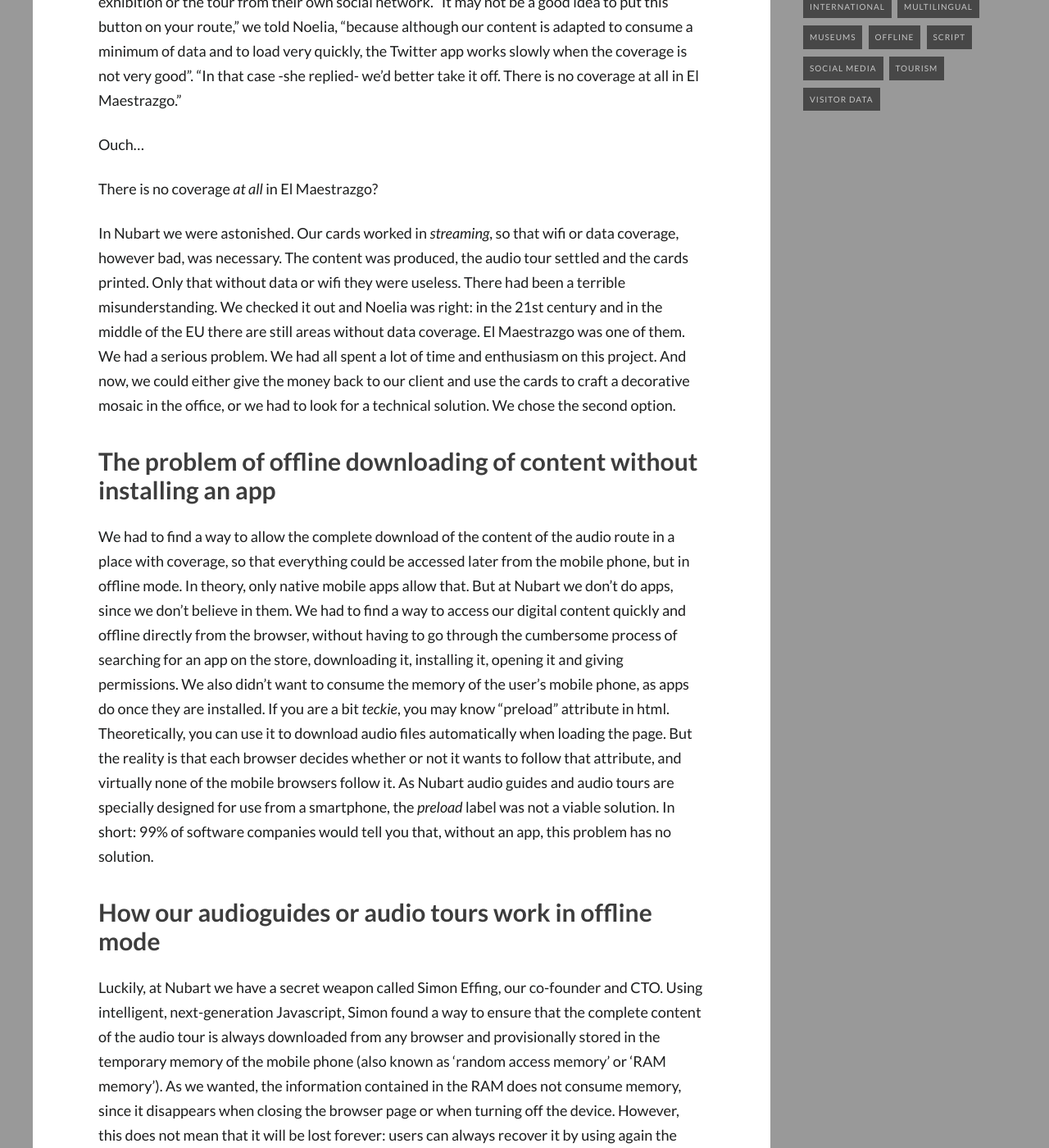
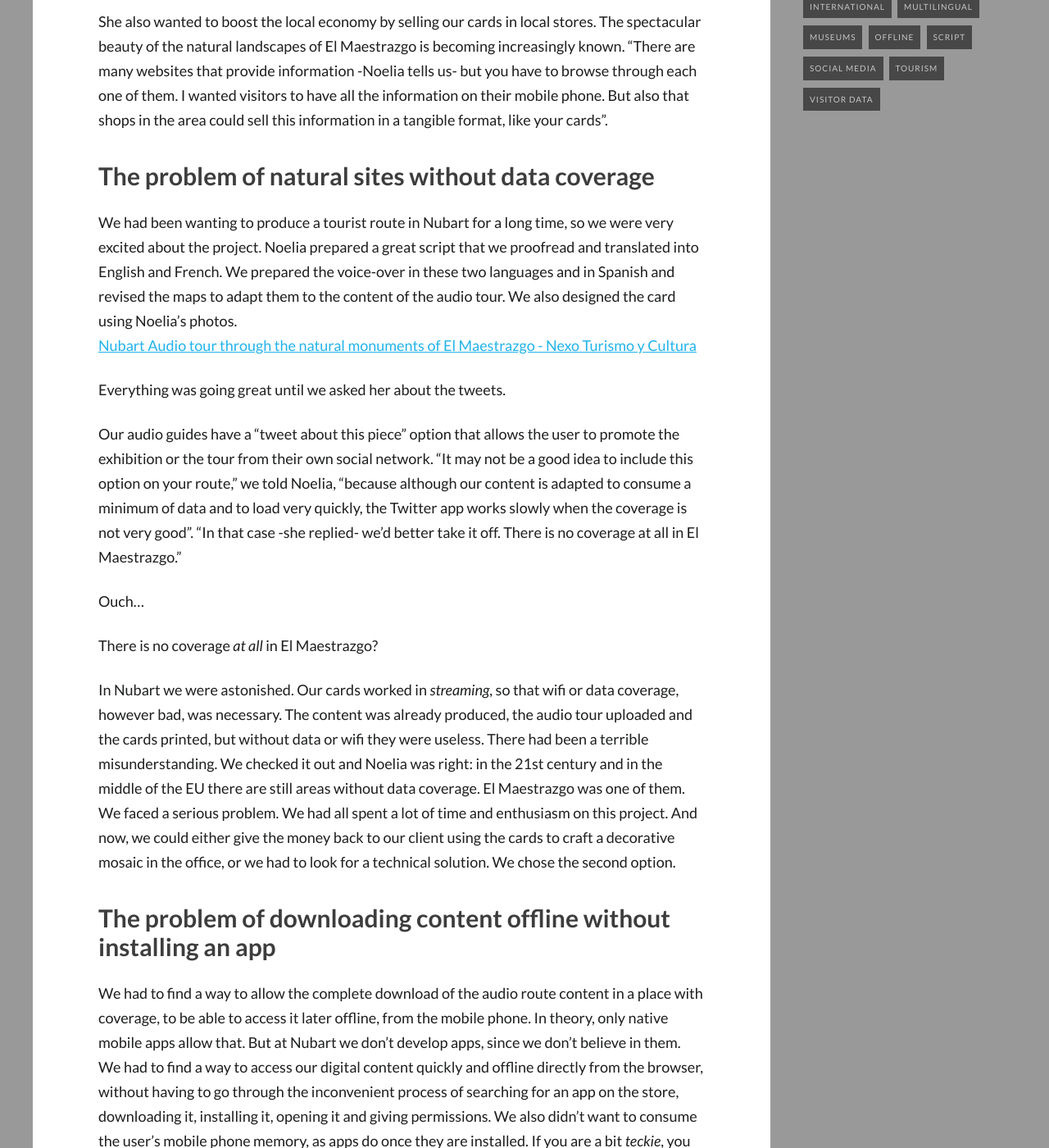
Before and after one commit to nubart/blog-en, a Jekyll site: the page built from _posts/2018-06-14-digital-audio-guides-tours-offline.md, in a window 1280 px wide and 1400 px high, scrolled down 1444 px. Shown: the whole window at 82% size. Built offline with Jekyll 4.4.1, drawn with Linux system fonts in a browser that asks for light colours; some web fonts are replaced; comment, search, counter and statistics services are not loaded; some of the changed text lies outside the part shown.

Commit message:
New blog post - offline mode 4

```diff
--- a/_posts/2018-06-14-digital-audio-guides-tours-offline.md
+++ b/_posts/2018-06-14-digital-audio-guides-tours-offline.md
@@ -13,52 +13,52 @@
 tags: [audio tour, offline]
 ---
 
-Sometimes a problem ends up being a great opportunity. This is what we had the opportunity to see with the audio tour through the natural monuments of the Maestrazgo (Teruel) that we produced for Nexo Turismo y Cultura and that was the origin of our first offline digital audio guide for smartphones that works without wifi and without coverage. Here's the story.
+Sometimes a problem is an opportunity in disguise. This is what we experienced when producing the audio tour to visit the natural monuments of El Maestrazgo (Teruel, Spain) for Nexo Turismo y Cultura. It was the origin of our offline digital audio guides for smartphones that work without wifi and without coverage. Here's the story.
 
 <!--more-->
 
-## Not only audio guides, we also do audio tours
+## We not only create audio guides, but also audio tours
 
-Our card-shaped audio guides are not only useful for museums. They can also be offered at alternative points of sale, such as tourist information offices, and can be adapted for guided tours of larger areas, such as cities or natural spaces. Noelia Porrúa recognized this when she settled in the wonderful region of Maestrazgo in Teruel (Spain) and decided to found her company [Nexo Turismo y Cultura.](https://www.nexoturismocultura.com/){:target="_blank"}
+Our card-shaped audio guides are not only valuable for museums. They can also be adapted for guided tours of larger areas, such as cities or natural spaces and be offered at alternative points of sale, such as tourist information offices. Noelia Porrúa noticed this when she settled in the wonderful region of Maestrazgo in Teruel (Spain) and decided to found her company [Nexo Turismo y Cultura.](https://www.nexoturismocultura.com/){:target="_blank"}
 
-Noelia contacted us because, in addition to the guided tours she is preparing for hikers, she also wanted to offer something to lone rangers who want to know the territory on their own, without the company of a guide, and to do so in their own language.
+Noelia contacted us because, in addition to the guided tours she is preparing for hikers, she also wanted to offer something to hikers who want to discover the natural sights at their own pace, without the company of a guide, and in their language.
 
-She also wanted to boost the local economy by selling our cards in local stores. The spectacular beauty of the natural landscapes of El Maestrazgo is becoming more and more well known. "There are many websites that provide information -Noelia tells us- but you have to visit them all one by one. I wanted visitors to have all the information on their mobile phone. But also that the shops in the area can offer this information in a tangible format that can be sold, like your cards”.
+She also wanted to boost the local economy by selling our cards in local stores. The spectacular beauty of the natural landscapes of El Maestrazgo is becoming increasingly known. "There are many websites that provide information -Noelia tells us- but you have to browse through each one of them. I wanted visitors to have all the information on their mobile phone. But also that  shops in the area could sell this information in a tangible format, like your cards”.
 
 ## The problem of natural sites without data coverage
 
-We had been wanting to produce a tourist route in Nubart for a long time, so we were very excited about the project. Noelia prepared a great script that we proofread and translated into English and French. We prepared the voice-over in these two languages and in Spanish and reworked the maps to adapt them to the content of the audio tour. We also designed the card using Noelia's photos.
+We had been wanting to produce a tourist route in Nubart for a long time, so we were very excited about the project. Noelia prepared a great script that we proofread and translated into English and French. We prepared the voice-over in these two languages and in Spanish and revised the maps to adapt them to the content of the audio tour. We also designed the card using Noelia's photos.
 [Nubart Audio tour through the natural monuments of El Maestrazgo - Nexo Turismo y Cultura]({{site.baseurl}}/images/posts/audioguide-nexo-nubart.jpg){: .center-image }
 
 Everything was going great until we asked her about the tweets.
 
 
-Our audio guides have a "tweet about this piece" option that allows the user to promote the exhibition or the tour from their own social network. "It may not be a good idea to put this button on your route," we told Noelia, "because although our content is adapted to consume a minimum of data and to load very quickly, the Twitter app works slowly when the coverage is not very good”. "In that case -she replied- we'd better take it off. There is no coverage at all in El Maestrazgo.”
+Our audio guides have a "tweet about this piece" option that allows the user to promote the exhibition or the tour from their own social network. "It may not be a good idea to include this option on your route," we told Noelia, "because although our content is adapted to consume a minimum of data and to load very quickly, the Twitter app works slowly when the coverage is not very good”. "In that case -she replied- we'd better take it off. There is no coverage at all in El Maestrazgo.”
 
 Ouch...
 
 There is no coverage *at all* in El Maestrazgo?
 
-In Nubart we were astonished. Our cards worked in *streaming*, so that wifi or data coverage, however bad, was necessary. The content was produced, the audio tour settled and the cards printed. Only that without data or wifi they were useless. There had been a terrible misunderstanding.
+In Nubart we were astonished. Our cards worked in *streaming*, so that wifi or data coverage, however bad, was necessary. The content was already produced, the audio tour uploaded and the cards printed, but without data or wifi they were useless. There had been a terrible misunderstanding.
 We checked it out and Noelia was right: in the 21st century and in the middle of the EU there are still areas without data coverage. El Maestrazgo was one of them.
-We had a serious problem. We had all spent a lot of time and enthusiasm on this project. And now, we could either give the money back to our client and use the cards to craft a decorative mosaic in the office, or we had to look for a technical solution.
+We faced a serious problem. We had all spent a lot of time and enthusiasm on this project. And now, we could either give the money back to our client using the cards to craft a decorative mosaic in the office, or we had to look for a technical solution.
 We chose the second option.
 
-## The problem of offline downloading of content without installing an app
+## The problem of downloading content offline without installing an app
 
-We had to find a way to allow the complete download of the content of the audio route in a place with coverage, so that everything could be accessed later from the mobile phone, but in offline mode. In theory, only native mobile apps allow that. But at Nubart we don't do apps, since we don’t believe in them. We had to find a way to access our digital content quickly and offline directly from the browser, without having to go through the cumbersome process of searching for an app on the store, downloading it, installing it, opening it and giving permissions. We also didn't want to consume the memory of the user's mobile phone, as apps do once they are installed.
-If you are a bit *teckie*, you may know "preload" attribute in html. Theoretically, you can use it to download audio files automatically when loading the page. But the reality is that each browser decides whether or not it wants to follow that attribute, and virtually none of the mobile browsers follow it. As Nubart audio guides and audio tours are specially designed for use from a smartphone, the *preload* label was not a viable solution.
+We had to find a way to allow the complete download of the audio route content in a place with coverage, to be able to access it later offline, from the mobile phone. In theory, only native mobile apps allow that. But at Nubart we don't develop apps, since we don’t believe in them. We had to find a way to access our digital content quickly and offline directly from the browser, without having to go through the inconvenient process of searching for an app on the store, downloading it, installing it, opening it and giving permissions. We also didn't want to consume the user's mobile phone memory, as apps do once they are installed.
+If you are a bit *teckie*, you may be familiar with the "preload" attribute in html. Theoretically, you can use it to download audio files automatically when loading the page. But the reality is that each browser decides whether or not it wants to follow that attribute, and virtually none of the mobile browsers follow it. As Nubart audio guides and audio tours are specially designed to be used from a smartphone, the *preload* label was not a viable solution.
 In short: 99% of software companies would tell you that, without an app, this problem has no solution.
-## How our audioguides or audio tours work in offline mode
+## How do our audioguides or audio tours work in offline mode
 
-Luckily, at Nubart we have a secret weapon called Simon Effing, our co-founder and CTO. Using intelligent, next-generation Javascript, Simon found a way to ensure that the complete content of the audio tour is always downloaded from any browser and provisionally stored in the temporary memory of the mobile phone (also known as 'random access memory' or 'RAM memory'). As we wanted, the information contained in the RAM does not consume memory, since it disappears when closing the browser page or when turning off the device. However, this does not mean that it will be lost forever: users can always recover it by using again the unique code of their Nubart card. And all this immediately and easily, without downloading any app.
+Luckily, at Nubart we have Simon Effing, our co-founder and CTO. Using intelligent, next-generation Javascript, Simon found a way to ensure that the complete content of the audio tour is always downloaded from any browser and provisionally stored in the temporary memory of the mobile phone (also known as 'random access memory' or 'RAM memory'). The information contained in the RAM does not consume memory, since it disappears when closing the browser page or when turning off the device. However, this does not mean that it will be lost forever: users can always recover it by using the unique code of their Nubart card again. All this is done swiftly, without downloading any app.
 In this video you can see the whole process in real time:
 <iframe src="https://player.vimeo.com/video/250765199" width="640" height="360" frameborder="0" webkitallowfullscreen mozallowfullscreen allowfullscreen></iframe>{: .center-image }
-As you can see, the process to access our offline audio tours is as easy for Nubart users as that of a Nubart audio guide in conventional streaming. They just have to wait a little longer for the contents to load.
-Once we had the Noelia problem solved, we saw that the offline mode could also benefit other clients, such as the many museums that have Wi-Fi in the reception area, but a bad data coverage in the exhibition halls. It also solved a problem for non-EU tourists who do not want to pay *roaming* while using the audio guide, as they can download the content using a spot with free wifi.
-In the meantime, we have expanded this development further and now we also offer a hybrid solution, switching in offline mode only the audio tracks assigned to areas of poor connectivity. This improves loading speed and usability, as well as our data report.
+As you can see, the process to access our offline audio tours is as easy for Nubart users as is accessing a Nubart audio guide in conventional streaming. They just have to wait a little longer for the contents to load.
+Once we had the Noelia problem solved, we saw that other clients could also benefit from the offline mode, like museums that have Wi-Fi in the reception area, but a bad data coverage in the exhibition halls. It also solved a problem for non-EU tourists who do not want to pay *roaming* while using the audio guide, as they can use a free wifi spot to download the content.
+Meanwhile, we have expanded this development and now we also offer a hybrid solution, switching only the audio tracks assigned to areas of poor connectivity to offline mode. This improves loading speed and usability, as well as our data report.
 
-#### In Nubart we produce innovative and affordable audio guides.
+#### At Nubart we produce innovative and affordable audio guides.
 
 <form action="../../../../../">
     <input type="submit" value="Visit our website" />
```
Also changed, not shown: _posts/2017-07-25-audioguides-apps-multilingual-content.md (+1 -1 lines), _posts/2017-08-03-how-to-write-script-audio-guide-museum.md (+1 -1 lines), _posts/2017-12-08-how-to-get-visitor-data-museum.md (+1 -1 lines), images/posts/audioguide-nexo-nubart2.jpg (renamed from images/audioguide-nexo-nubart2.jpg).
